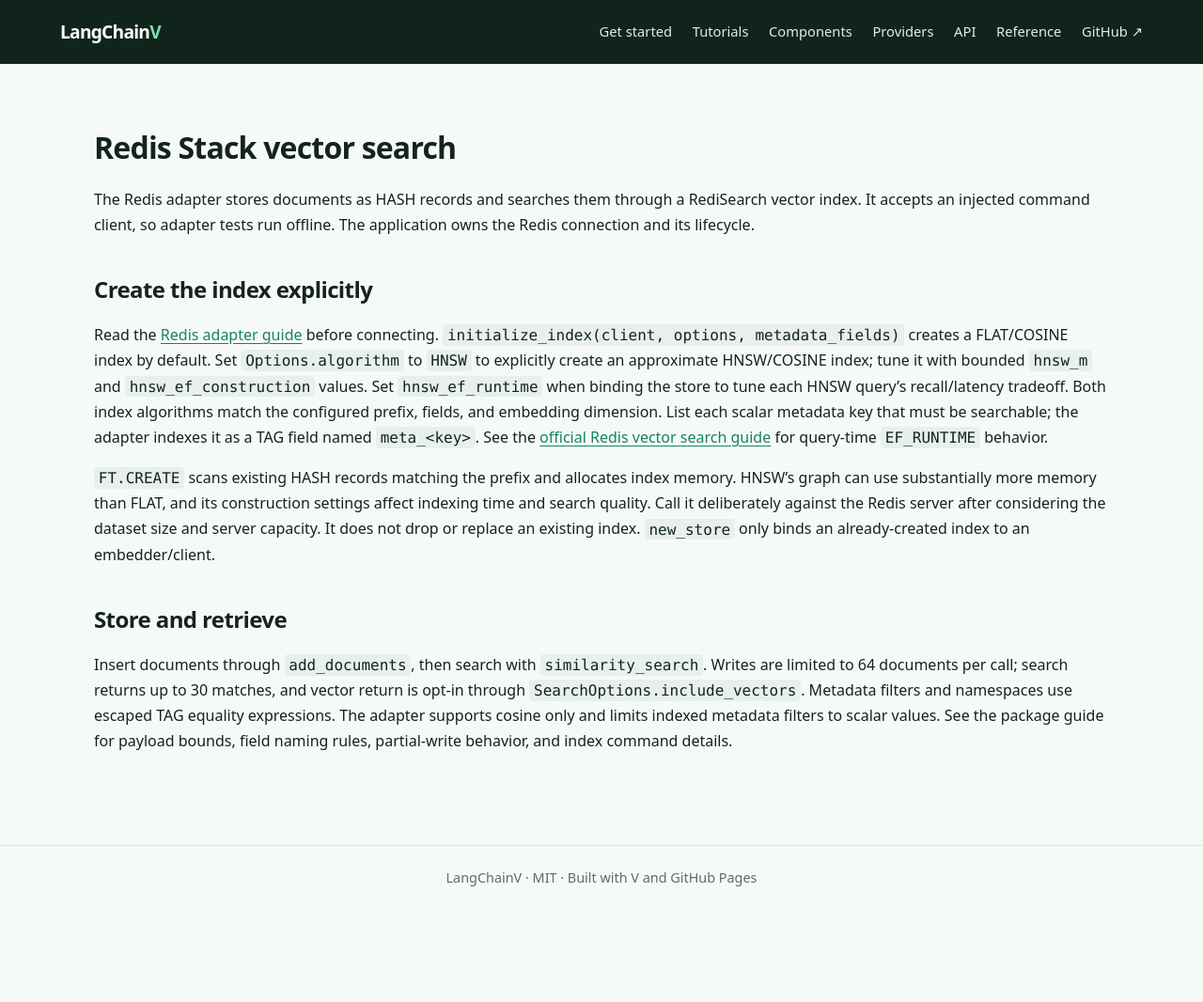
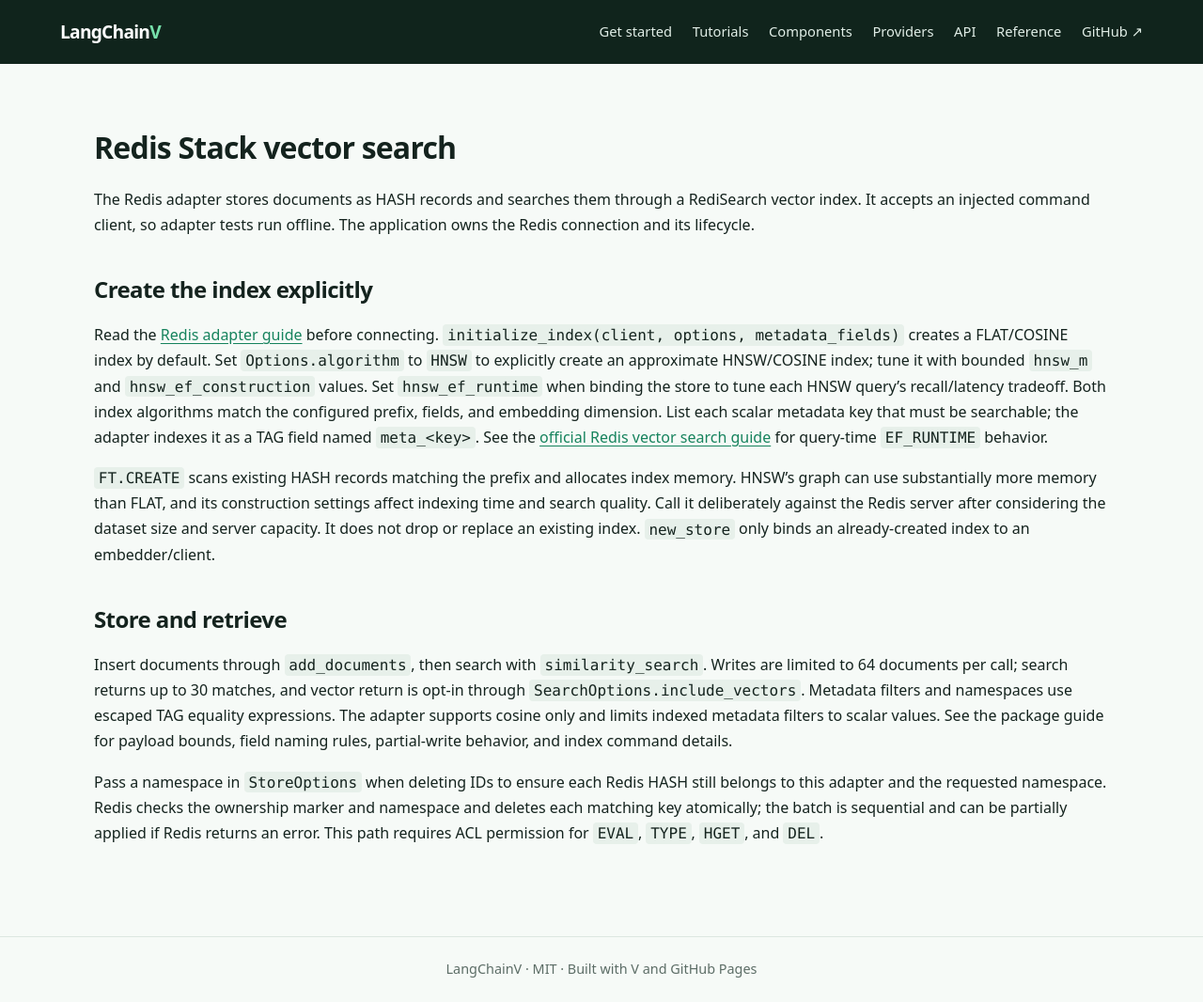
Before and after one commit to ulises-jeremias/langchainv, a Jekyll site: the page built from docs/tutorials/redis-vector-search.md, in a window 1280 px wide. Shown: the whole page at 94% size. Built offline with Jekyll 4.4.1, drawn with Linux system fonts in a browser that asks for light colours; before the commit the page ends 969 px from its top, so only the background shows below that.

Commit message:
feat(redis): support namespace constrained deletion (#64)

```diff
--- a/docs/tutorials/redis-vector-search.md
+++ b/docs/tutorials/redis-vector-search.md
@@ -39,3 +39,9 @@ up to 30 matches, and vector return is opt-in through
 TAG equality expressions. The adapter supports cosine only and limits indexed
 metadata filters to scalar values. See the package guide for payload bounds,
 field naming rules, partial-write behavior, and index command details.
+
+Pass a namespace in `StoreOptions` when deleting IDs to ensure each Redis HASH
+still belongs to this adapter and the requested namespace. Redis checks the
+ownership marker and namespace and deletes each matching key atomically; the
+batch is sequential and can be partially applied if Redis returns an error.
+This path requires ACL permission for `EVAL`, `TYPE`, `HGET`, and `DEL`.
```
Also changed, not shown: docs/LANGCHAINGO_PARITY.md (+4 -3 lines), vectorstores/redis/README.md, 2 other files.
